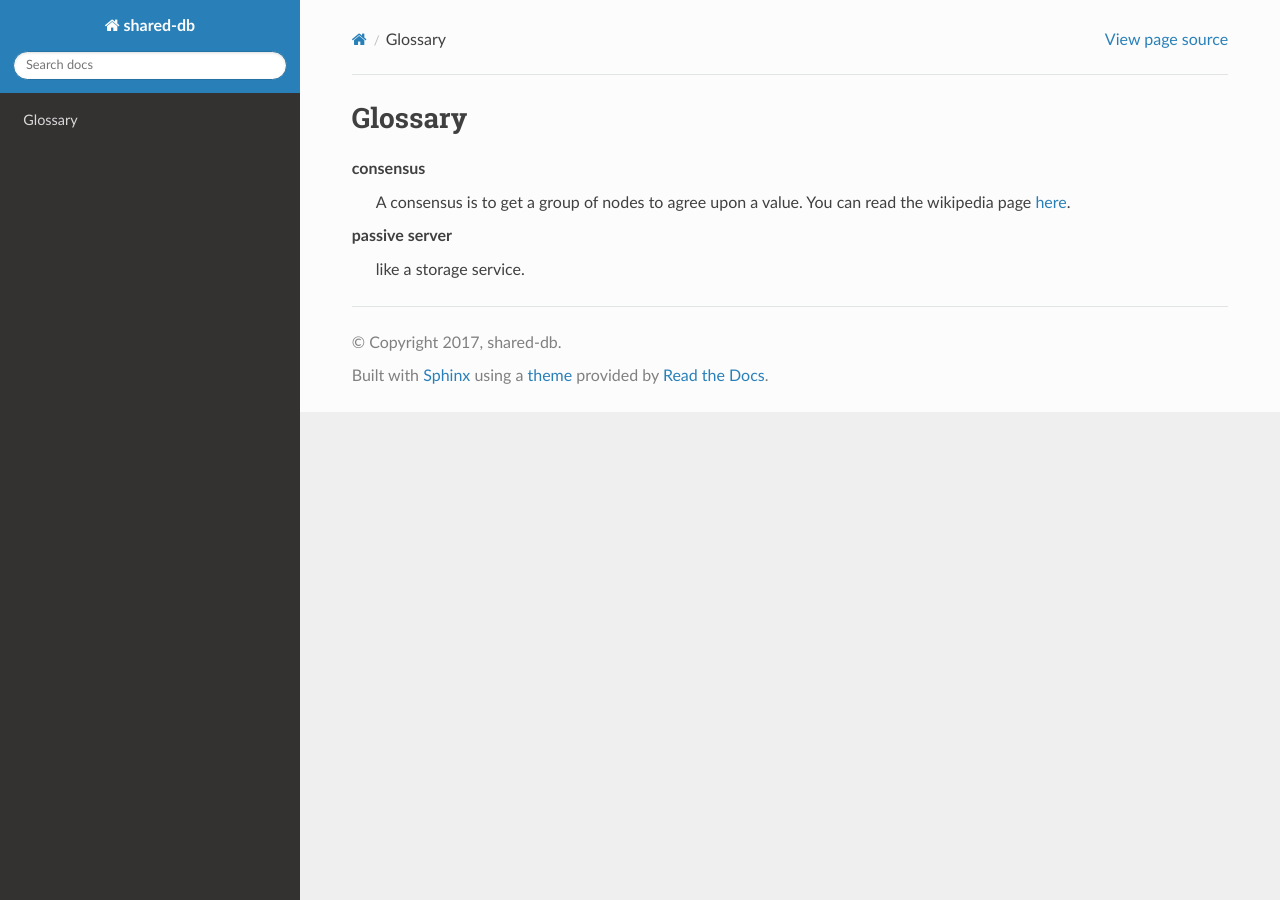
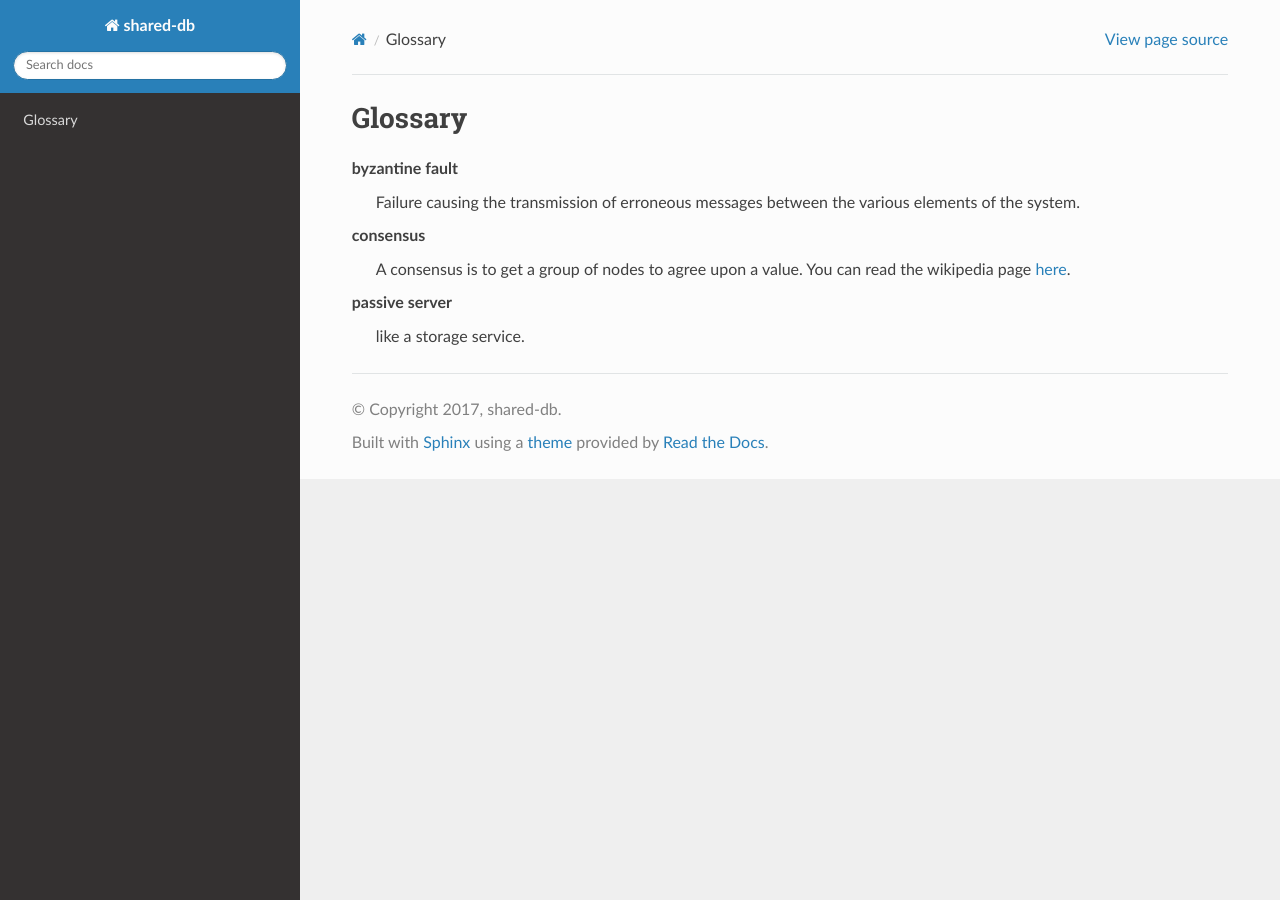
Before and after one commit to kogbok/shared-db, a Sphinx documentation site: the page built from docs/source/glossary.rst, in a window 1280 px wide. Built offline with Sphinx 7.4.7 and the Read the Docs theme 2.0.0, drawn with Linux system fonts in a browser that asks for light colours.

Commit message:
byzantine fault documentation

```diff
--- a/docs/source/glossary.rst
+++ b/docs/source/glossary.rst
@@ -5,6 +5,9 @@ Glossary
 
 .. glossary::
 
+  byzantine fault
+    Failure causing the transmission of erroneous messages between the various elements of the system.
+
   consensus
     A consensus is to get a group of nodes to agree upon a value.
     You can read the wikipedia page `here <https://en.wikipedia.org/wiki/Consensus_(computer_science)>`_.
```
